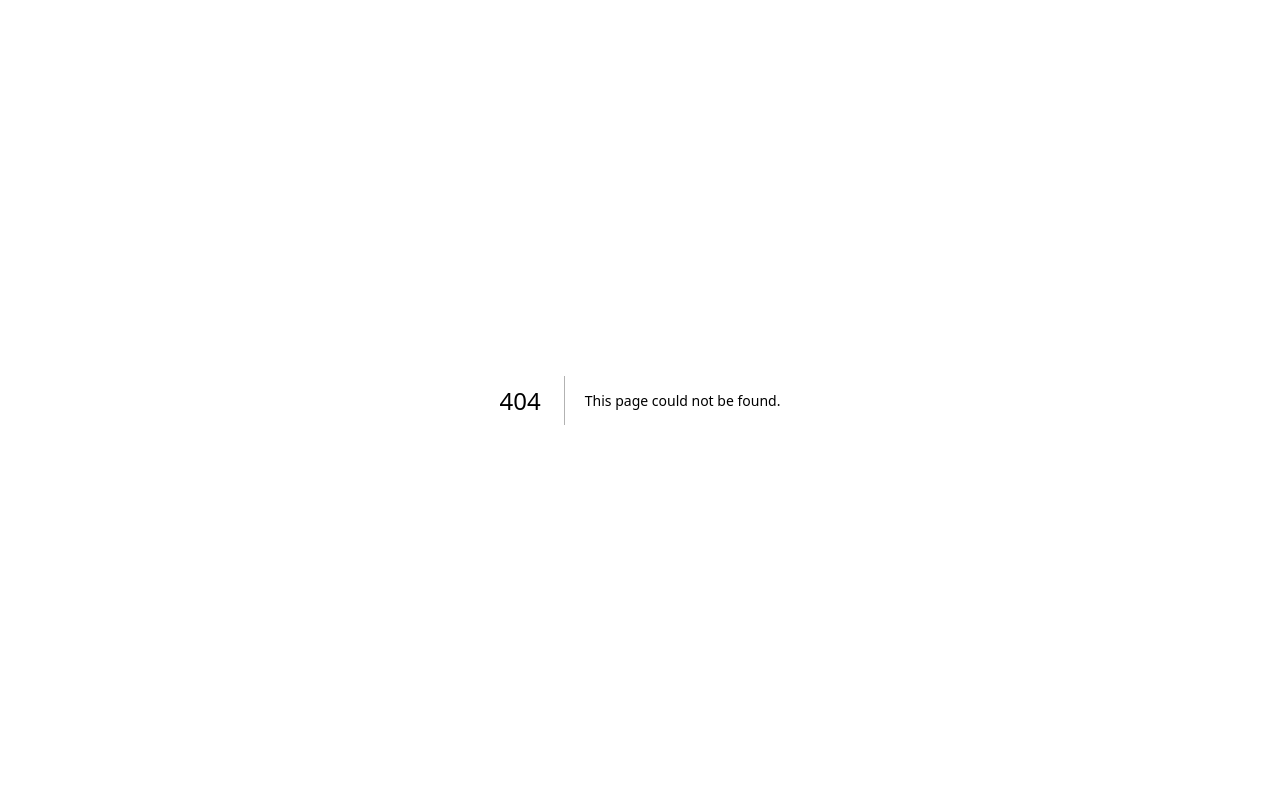
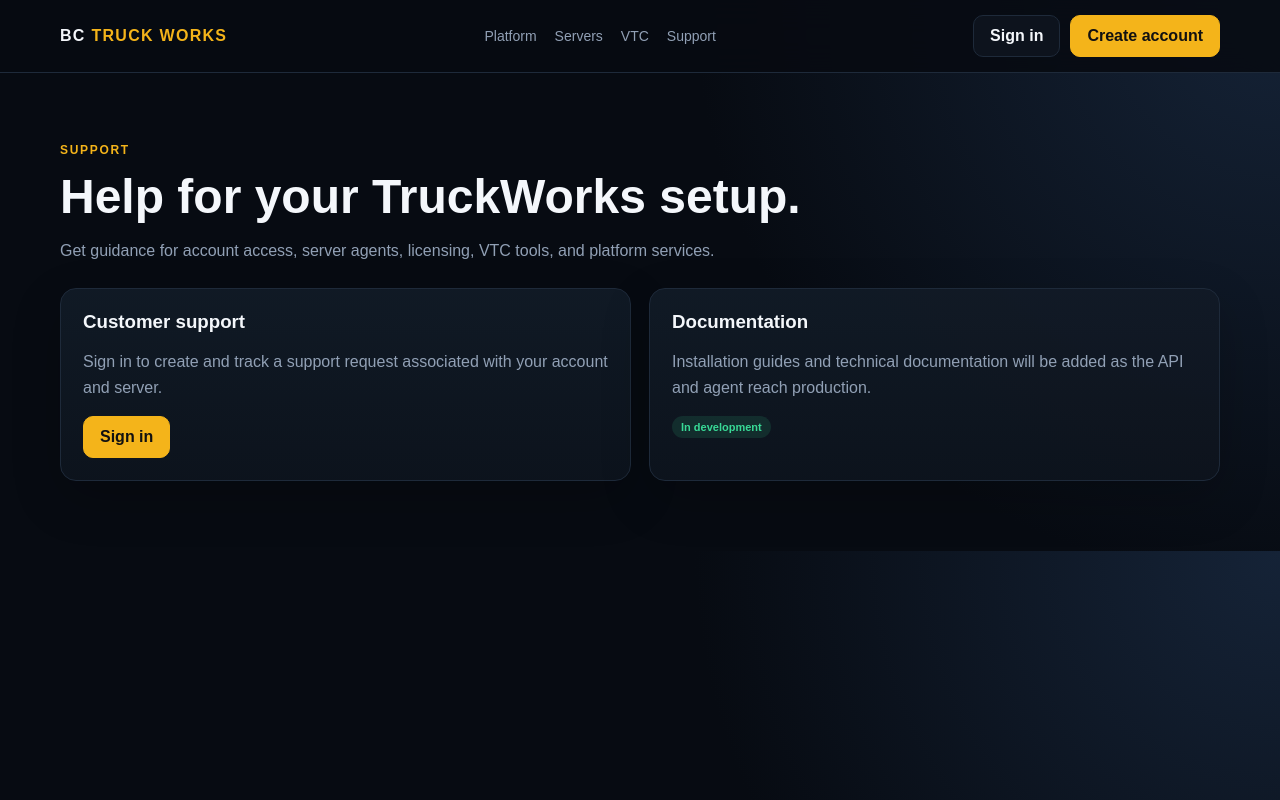
Before and after one commit to dospatch/truckWorks, a Next.js app in the folder apps/web/: page /support in a window 1280 px wide. Before the commit this address had no page. Built offline with nearby package versions, Linux system fonts and the light colour scheme.

Commit message:
feat(web): add public support page

```diff
--- /dev/null
+++ b/apps/web/app/support/page.tsx
@@ -0,0 +1,6 @@
+import Link from "next/link";
+import { Navigation } from "../components/Navigation";
+
+export default function SupportPage() {
+  return <><Navigation /><main className="section container"><div className="section-title"><div className="eyebrow">Support</div><h1 style={{ fontSize: 48 }}>Help for your TruckWorks setup.</h1><p>Get guidance for account access, server agents, licensing, VTC tools, and platform services.</p></div><div className="grid two"><article className="card"><h3>Customer support</h3><p>Sign in to create and track a support request associated with your account and server.</p><Link href="/login" className="btn primary">Sign in</Link></article><article className="card"><h3>Documentation</h3><p>Installation guides and technical documentation will be added as the API and agent reach production.</p><span className="badge">In development</span></article></div></main></>;
+}
```
